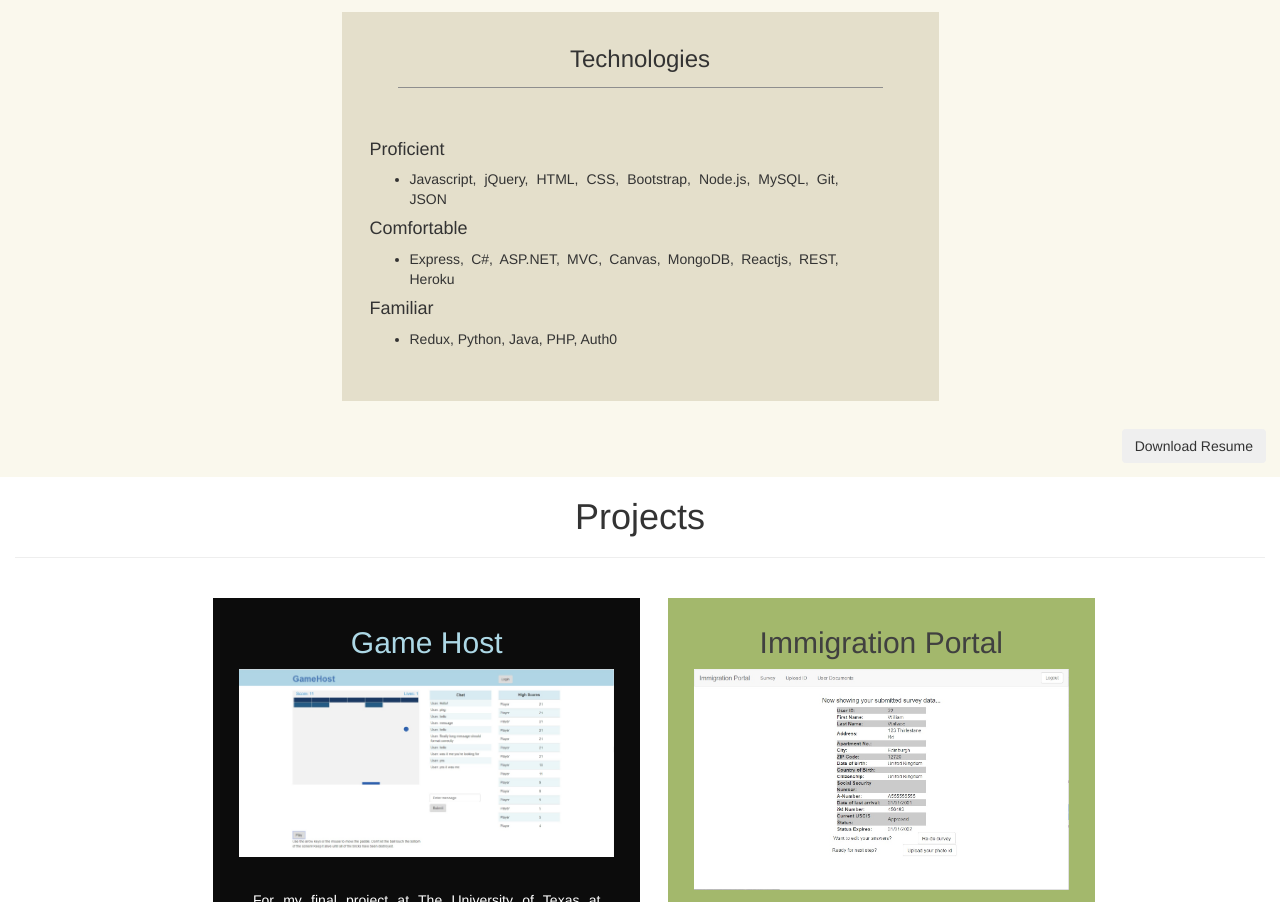
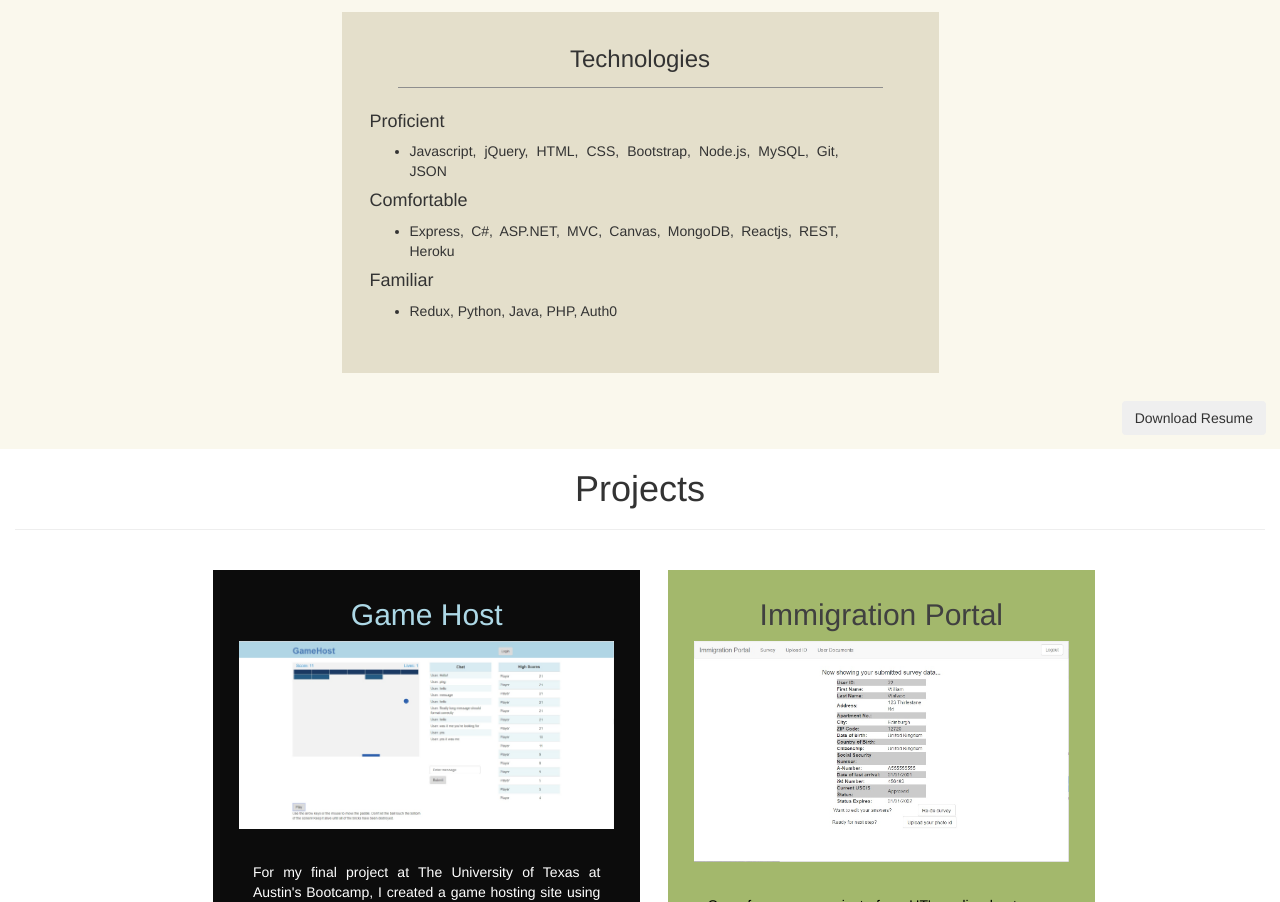
Before and after one commit to williamwgilmore/williamwgilmore, a React (Create React App) app: page / in a window 1280 px wide. Shown: the part 1817-2719 px from the top of the page. Built offline with nearby package versions, Linux system fonts and the light colour scheme.

Commit message:
removed top margin from tech section

```diff
--- a/public/style/generalStyle.css
+++ b/public/style/generalStyle.css
@@ -156,9 +156,13 @@ html, body {
 	float: right;
 }
 
-	.experienceButton {
-		margin: 1em;
-	}
+.experienceButton {
+	margin: 1em;
+}
+
+.removeTopMargin {
+	margin-top: 0px;
+}
 
 
 /*Projects CSS -- there is also css in a media query*/
--- a/src/components/Experience.js
+++ b/src/components/Experience.js
@@ -71,7 +71,7 @@ export default class Experience extends Component {
 							<div className='row'>
 								<div className='col-md-12'>
 									<div className='row'>
-										<div className='col-md-10 col-md-offset-1 experienceText'>
+										<div className='col-md-10 col-md-offset-1 experienceText removeTopMargin'>
 											<h4>Proficient</h4>
 											<ul>
 												<li>Javascript, jQuery, HTML, CSS, Bootstrap, Node.js, MySQL, Git, JSON</li>
```
